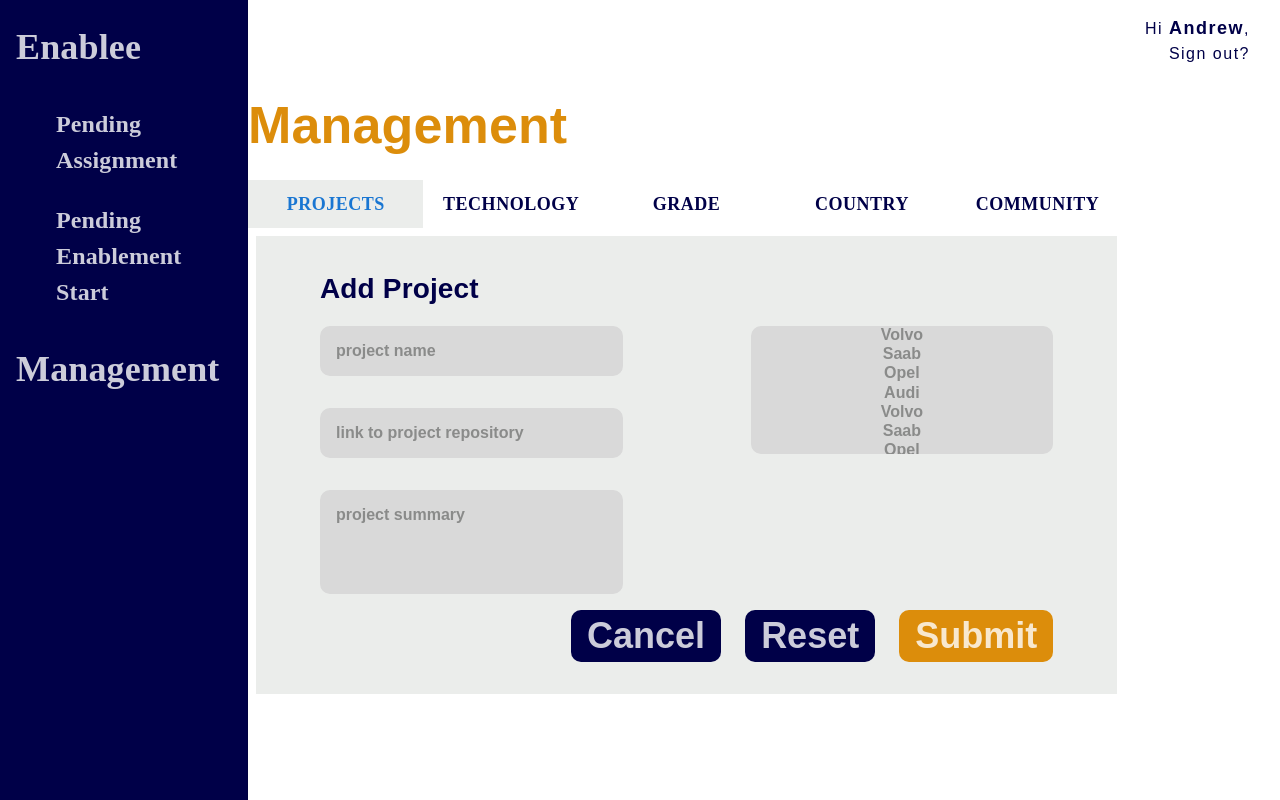
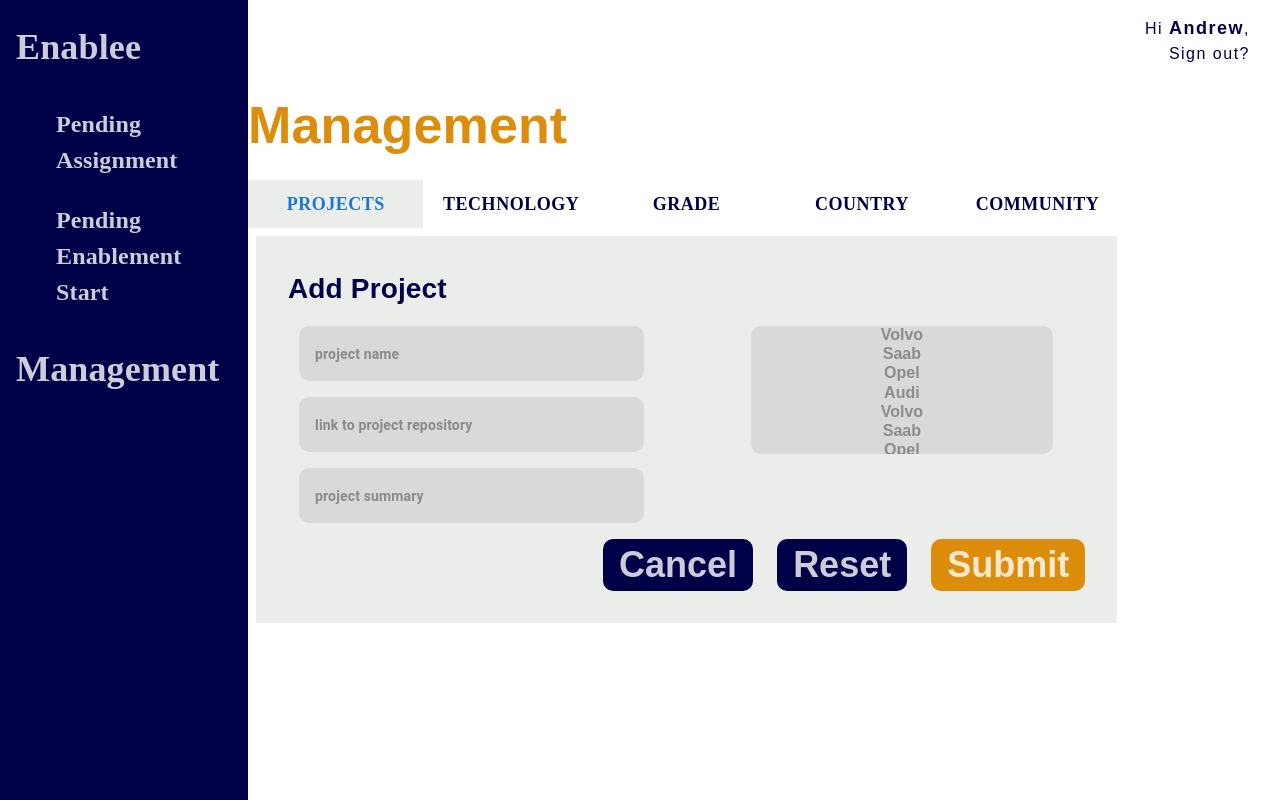
Before and after one commit to oscar-fernandez/flow-ui, a React (Vite) app: page /management in a window 1280 px wide. Built offline with nearby package versions, Linux system fonts and the light colour scheme; a web font is replaced by a local one.

Commit message:
added mui inputs

```diff
--- a/src/components/FormComponent/FormComponent.css
+++ b/src/components/FormComponent/FormComponent.css
@@ -7,10 +7,9 @@
   width: 100%;
 }
 
-input,
+/* input,
 textarea {
   background-color: #d9d9d9;
-  margin: 1rem 4rem 1rem 4rem;
   border-radius: 10px;
   border: none;
   padding: 1rem 1rem;
@@ -18,8 +17,12 @@ textarea {
   font-size: 16px;
   font-weight: 700;
   overflow: hidden;
-}
+  width: 80%;
+  margin: auto;
+  margin-bottom: 1rem;
+} */
 
+.input,
 input::placeholder,
 #projectSummary::placeholder {
   font-weight: 700;
@@ -29,7 +32,7 @@ input::placeholder,
 h3 {
   color: #000048;
   padding-top: 2rem;
-  margin-left: 4rem;
+  margin-left: 2rem;
   font-size: 28px;
   font-weight: 900;
 }
@@ -45,7 +48,8 @@ h3 {
 }
 
 .buttons-margin {
-  margin-right: 4rem;
+  margin-right: 2rem;
+  margin-top: 1rem;
 }
 
 .buttons {
--- a/src/components/FormComponent/FormComponent.tsx
+++ b/src/components/FormComponent/FormComponent.tsx
@@ -1,4 +1,23 @@
+import { createStyles, InputProps, styled, TextField } from "@mui/material";
+import { red } from "@mui/material/colors";
+import { fontWeight } from "@mui/system";
 import "./FormComponent.css";
+
+const inputStyle = (theme: any) => ({
+  marginLeft: "auto",
+  marginRight: "auto",
+  backgroundColor: "#d9d9d9",
+  borderRadius: "10px",
+  width: "80%",
+  padding: "1rem",
+  marginTop: "1rem",
+  input: {
+    "&::placeholder": {
+      fontWeight: "700",
+      fontSize: "14px",
+    },
+  },
+});
 
 function FormComponent(props: any) {
   return (
@@ -7,7 +26,49 @@ function FormComponent(props: any) {
         <h3 data-testid="title">{props.title}</h3>
         <div className="input-order">
           <div className="column">
-            <input
+            <TextField
+              error
+              required
+              inputProps={{
+                style: {
+                  padding: 0,
+                },
+              }}
+              InputProps={{ disableUnderline: true }}
+              id="standard-basic"
+              placeholder="project name"
+              variant="standard"
+              sx={inputStyle}
+            />
+            <TextField
+              error
+              required
+              inputProps={{
+                style: {
+                  padding: 0,
+                },
+              }}
+              InputProps={{ disableUnderline: true }}
+              id="standard-basic"
+              placeholder="link to project repository"
+              variant="standard"
+              sx={inputStyle}
+            />
+            <TextField
+              inputProps={{
+                style: {
+                  padding: 0,
+                },
+              }}
+              InputProps={{
+                disableUnderline: true,
+              }}
+              id="standard-basic"
+              placeholder="project summary"
+              variant="standard"
+              sx={inputStyle}
+            />
+            {/* <input
                             type="text"
                             id="projectName"
                             name="projectName"
@@ -28,7 +89,7 @@ function FormComponent(props: any) {
                             placeholder="project summary"
                             readOnly={props.readonly}
                             className="project-summary"
-            ></textarea>
+                        ></textarea> */}
           </div>
           <div className="column">
             <select multiple className="list">
```
Lines whose indentation alone changed are shown as unchanged.
